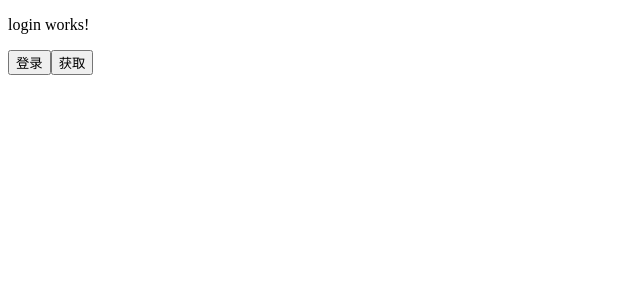
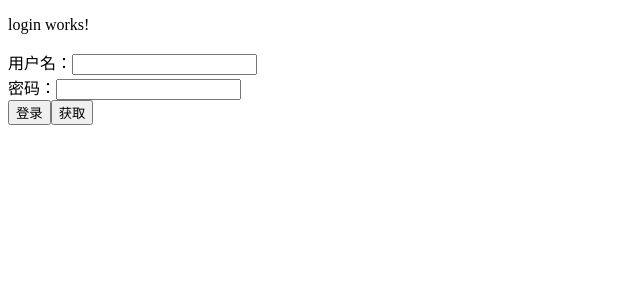
Before and after one commit to havefan-cccoder/angular7-owndemo, an Angular app: page /login in a window 1280 px wide. Shown: the top 300 px of the page, without its empty margins (0-640 px from the left). Built offline with nearby package versions, Linux system fonts and the light colour scheme.

Commit message:
改为页面输入接口的传参

```diff
--- a/src/app/app-routing.module.ts
+++ b/src/app/app-routing.module.ts
@@ -2,7 +2,8 @@ import { NgModule } from '@angular/core';
 import { Routes, RouterModule } from '@angular/router';
 
 const routes: Routes = [
-  {path: '',redirectTo: '/login-pki', pathMatch: 'full'},
+  // {path: '',redirectTo: '/login-pki', pathMatch: 'full'},
+  {path: '',redirectTo: '/login', pathMatch: 'full'},
   {path: '',loadChildren:'../app/user/user.module#UserModule'}
 ];
 
--- a/src/app/app.module.ts
+++ b/src/app/app.module.ts
@@ -1,6 +1,8 @@
 import { BrowserModule } from '@angular/platform-browser';
 import { NgModule } from '@angular/core';
 import { HttpClientModule } from '@angular/common/http';
+import { FormsModule } from '@angular/forms';
+
 import { AppRoutingModule } from './app-routing.module';
 import { AppComponent } from './app.component';
 import { from } from 'rxjs';
@@ -11,6 +13,7 @@ import { from } from 'rxjs';
   ],
   imports: [
     BrowserModule,
+    FormsModule,
     HttpClientModule,
     AppRoutingModule
   ],
--- a/src/app/user/comps/login/login.component.html
+++ b/src/app/user/comps/login/login.component.html
@@ -1,6 +1,14 @@
 <p>
   login works!
 </p>
+<div>
+  <span>用户名：</span>
+  <input type="text" name="" id="" [(ngModel)]="user.username">
+</div>
+<div>
+  <span>密码：</span>
+  <input type="text" name="" id="" [(ngModel)]="user.password">
+</div>
 <!-- <a routerLink="/loginentrance">登录</a> -->
 <button (click)="login()">登录</button>
 <button (click)="getMeg()">获取</button>
--- a/src/app/user/comps/login/login.component.ts
+++ b/src/app/user/comps/login/login.component.ts
@@ -1,6 +1,10 @@
 import { Component, OnInit } from '@angular/core';
 import { UserService } from '../../service/user.service';
-
+import { from } from 'rxjs';
+// const user = {
+//   username: '555',
+//   password: '555'
+// }; // 这里是定义常量
 @Component({
   selector: 'app-login',
   templateUrl: './login.component.html',
@@ -8,9 +12,12 @@ import { UserService } from '../../service/user.service';
 })
 export class LoginComponent implements OnInit {
   data: any[];
-
+  user = {
+    username: '',
+    password: ''
+  }; // 这里是定义变量（属性）
   login(): void {
-    this.userService.login().subscribe(data => {localStorage.setItem("token", data.token); });
+    this.userService.login(this.user).subscribe(data => {localStorage.setItem("token", data.token); });
   }
 
   getMeg(): void {
--- a/src/app/user/service/user.service.ts
+++ b/src/app/user/service/user.service.ts
@@ -9,10 +9,10 @@ const httpOptions = {
   })
 };
 
-const user = {
-  username: 'testjj',
-  password: '96E79218965EB72C92A549DD5A330112'
-};
+// const user = {
+//   username: 'testjj',
+//   password: '96E79218965EB72C92A549DD5A330112'
+// };
 @Injectable({
   providedIn: 'root'
 })
@@ -21,7 +21,7 @@ export class UserService {
   // private dataUrl = '/master/login';
   // private topicUrl = '/master/lightModel/baseInformation/getWeidu';
 
-  login(): Observable<any> {
+  login(user): Observable<any> {
     // return this.http.post<any>(this.dataUrl, user);
     return this.http.post<any>(Urls.login, user);
   }
--- a/src/app/user/user.module.ts
+++ b/src/app/user/user.module.ts
@@ -4,7 +4,7 @@ import { LoginComponent } from './comps/login/login.component';
 import { LoginPkiComponent } from './comps/login-pki/login-pki.component';
 import { LoginentranceComponent } from './comps/loginentrance/loginentrance.component';
 import { RouterModule } from '@angular/router';
-
+import { FormsModule } from '@angular/forms';
 const routes = [
   {path: 'login-pki', component: LoginPkiComponent},
   {path: 'login', component: LoginComponent},
@@ -17,6 +17,7 @@ const routes = [
   declarations: [LoginComponent, LoginPkiComponent, LoginentranceComponent],
   imports: [
     CommonModule,
+    FormsModule,
     RouterModule.forChild(routes)
   ]
 })
```
